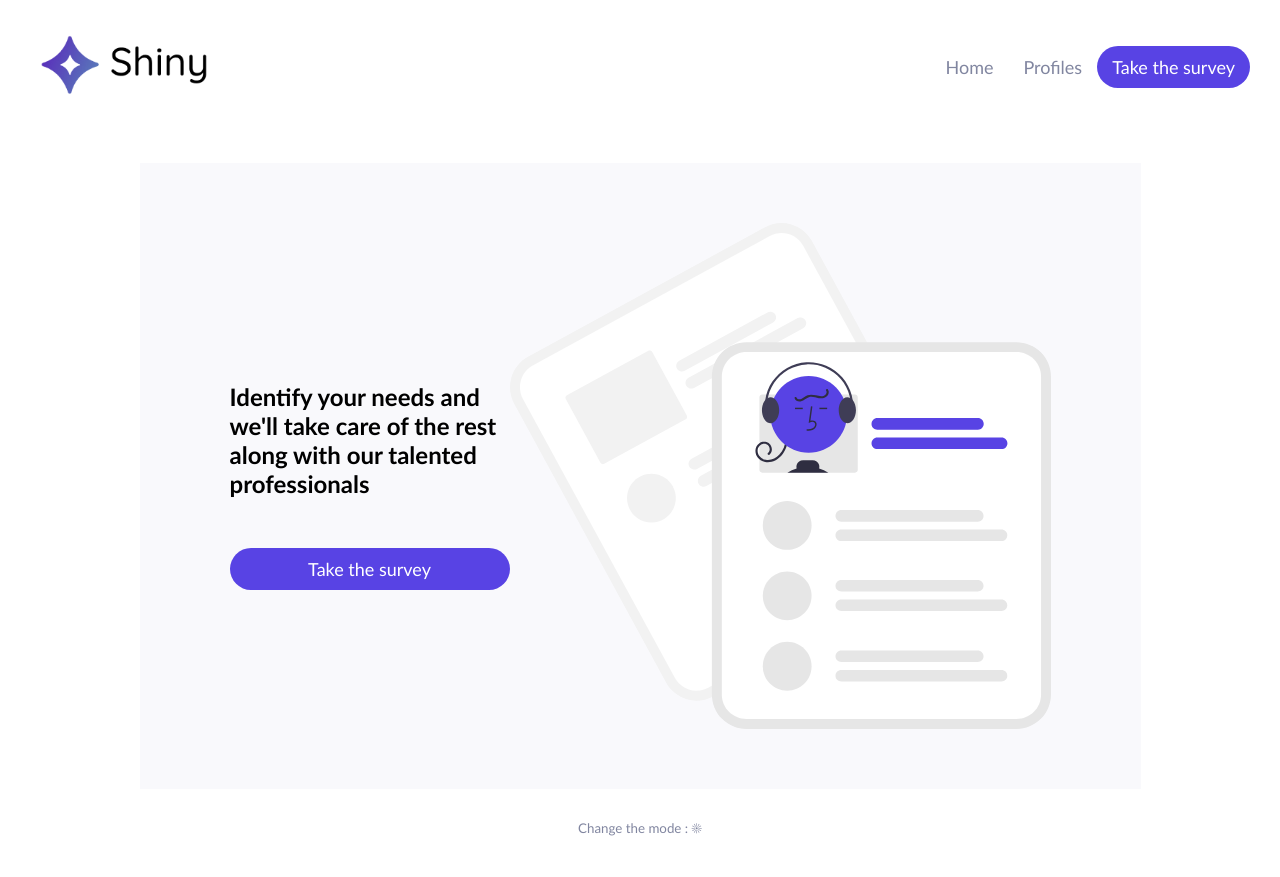
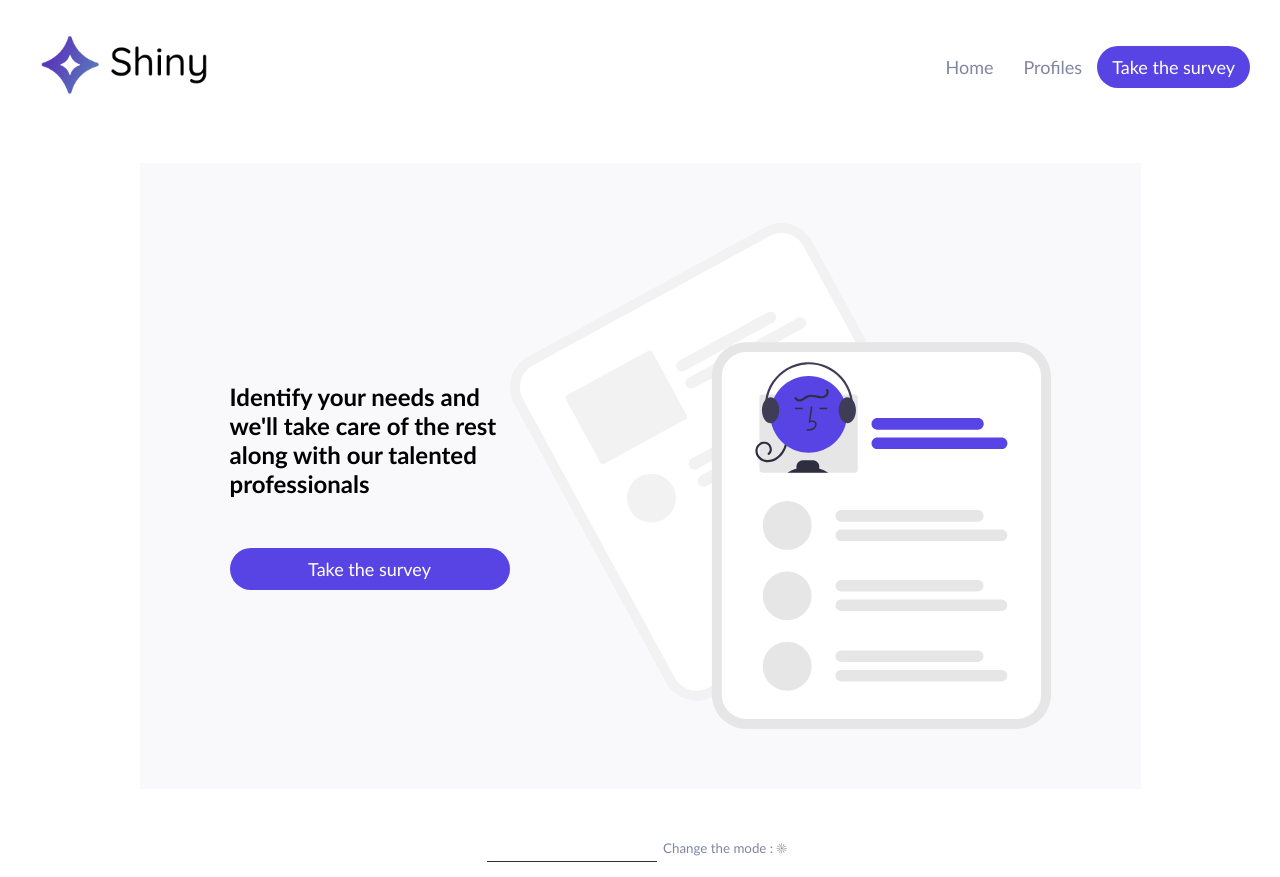
Before and after one commit to matheuskiyoshi/Shiny, a React (Create React App) app: page / in a window 1280 px wide. Before the commit the page ends 837 px from the top, so only its background shows below. Built offline with nearby package versions, Linux system fonts and the light colour scheme.

Commit message:
utilizando class component para criar o email input e colocar no footer

```diff
--- a/src/components/Card/index.jsx
+++ b/src/components/Card/index.jsx
@@ -2,8 +2,7 @@ import PropTypes from 'prop-types'
 import DefaultPicture from '../../assets/profile.png'
 import styled from 'styled-components'
 import colors from '../../utils/style/colors'
-import { useTheme } from '../../utils/hooks'
-import { useState } from 'react'
+import { Component } from 'react'
 
 const CardLabel = styled.span`
     color: ${colors.primary};
@@ -12,11 +11,14 @@ const CardLabel = styled.span`
     padding-left: 15px;
     align-self: center;
  `
- const CardTitle = styled.span`
-    color: black;
+ const CardTitle = styled.div`
+    color: ${({ theme }) => (theme === 'light' ? '#000000' : '#ffffff')};
     font-size: 22px;
     font-weight: normal;
     align-self: center;
+    height: 25px;
+    display: flex;
+    align-items: center;
  `
 const CardImage = styled.img`
     height: 150px;
@@ -29,7 +31,8 @@ const CardWrapper = styled.div`
     flex-direction: column;
     justify-content: space-around;
     paddig: 15px;
-    background-color: ${colors.backgroundLight};
+    background-color: ${({ theme }) =>
+        theme === 'light' ? colors.backgroundLight : colors.backgroundDark};
     border-radius: 30px;
     width: 300px;
     height: 300px;
@@ -40,30 +43,40 @@ const CardWrapper = styled.div`
     }
 `
 
-function Card({ label, picture, title }) {
-    const { theme } = useTheme()
-    const [isFavorite, setIsFavorite] = useState(false)
-    const star = isFavorite ? '⭐️' : ''
+class Card extends Component {
+    constructor(props) {
+        super(props)
+        this.state = {
+            isFavorite: false,
+        }
+    }
 
-    return(
-        <CardWrapper theme={theme} onClick={() => setIsFavorite(!isFavorite)}>
-            <CardLabel theme={theme}>{label}</CardLabel>
-            <CardImage src={picture} alt='freelancer' />
-            <CardTitle theme={theme}>{star} {title} {star}</CardTitle>
-        </CardWrapper>
-    )
+    render() {
+        const { theme, picture, label, title } = this.props
+
+        return(
+            <CardWrapper theme={theme} onClick={this.setFavorite}>
+                <CardLabel theme={theme}>{label}</CardLabel>
+                <CardImage src={picture} alt='freelancer' />
+                <CardTitle theme={theme}>{title}</CardTitle>
+            </CardWrapper>
+        )
+    }
 }
+
 
 Card.propTypes = {
     label: PropTypes.string.isRequired,
     title: PropTypes.string.isRequired,
     picture: PropTypes.string.isRequired,
+    theme: PropTypes.string.isRequired,
  }
 
  Card.defaultProps = {
     label: '',
     title: '',
-    picture: DefaultPicture
+    picture: DefaultPicture,
+    theme: 'light',
  }
 
 export default Card
--- /dev/null
+++ b/src/components/EmailInput/index.jsx
@@ -0,0 +1,51 @@
+import styled from "styled-components";
+import { Component } from "react";
+import colors from "../../utils/style/colors";
+
+const InputWrapper = styled.div`
+    color: ${({ theme }) => (theme === 'light' ? colors.dark : 'white')};
+    display: flex;
+    flex-direction: column;
+`
+const StyledLabel = styled.label`
+    color: ${({ theme }) => (theme === 'light' ? colors.dark : 'white')};
+`
+const StyledInput = styled.input`
+    border: none;
+    color: ${({ theme }) => (theme === 'light' ? colors.dark : 'white')};
+    background-color: transparent;
+    border-bottom: 1px solid
+        ${({ theme }) => (theme === 'light' ? colors.dark : 'white')};
+    margin-top: 5px;
+    margin-bottom: 15px;
+`
+
+class EmailInput extends Component {
+    constructor(props) {
+        super(props)
+        this.state = {
+            inputValue: '',
+        }
+    }
+
+    updateInputValue(value){
+        this.setState({ inputValue: value })
+    }
+
+    render(){
+        const { theme } = this.props
+
+        return(
+            <InputWrapper theme={theme}>
+                <StyledLabel>Email Adress</StyledLabel>
+                <StyledInput
+                    theme={theme}
+                    onChange={(e) => this.updateInputValue(e.target.value)}
+                />
+                {this.state.inputValue}
+            </InputWrapper>
+        )
+    }
+}
+
+export default EmailInput
--- a/src/components/Footer/index.jsx
+++ b/src/components/Footer/index.jsx
@@ -1,6 +1,7 @@
 import colors from "../../utils/style/colors";
 import styled from "styled-components";
 import { useTheme } from "../../utils/hooks";
+import EmailInput from "../EmailInput";
 
 const FooterContainer = styled.footer`
     display: flex;
@@ -20,6 +21,7 @@ function Footer() {
 
     return(
         <FooterContainer>
+            <EmailInput theme={theme} />
             <NightModeButton onClick={() => toggleTheme()}>
                 Change the mode : {theme === 'light' ? '☀' : '🌙'}
             </NightModeButton>
```
Also changed, not shown: src/components/EmptyList/index.jsx (added, +41 -0 lines), src/assets/empty.svg (added).
